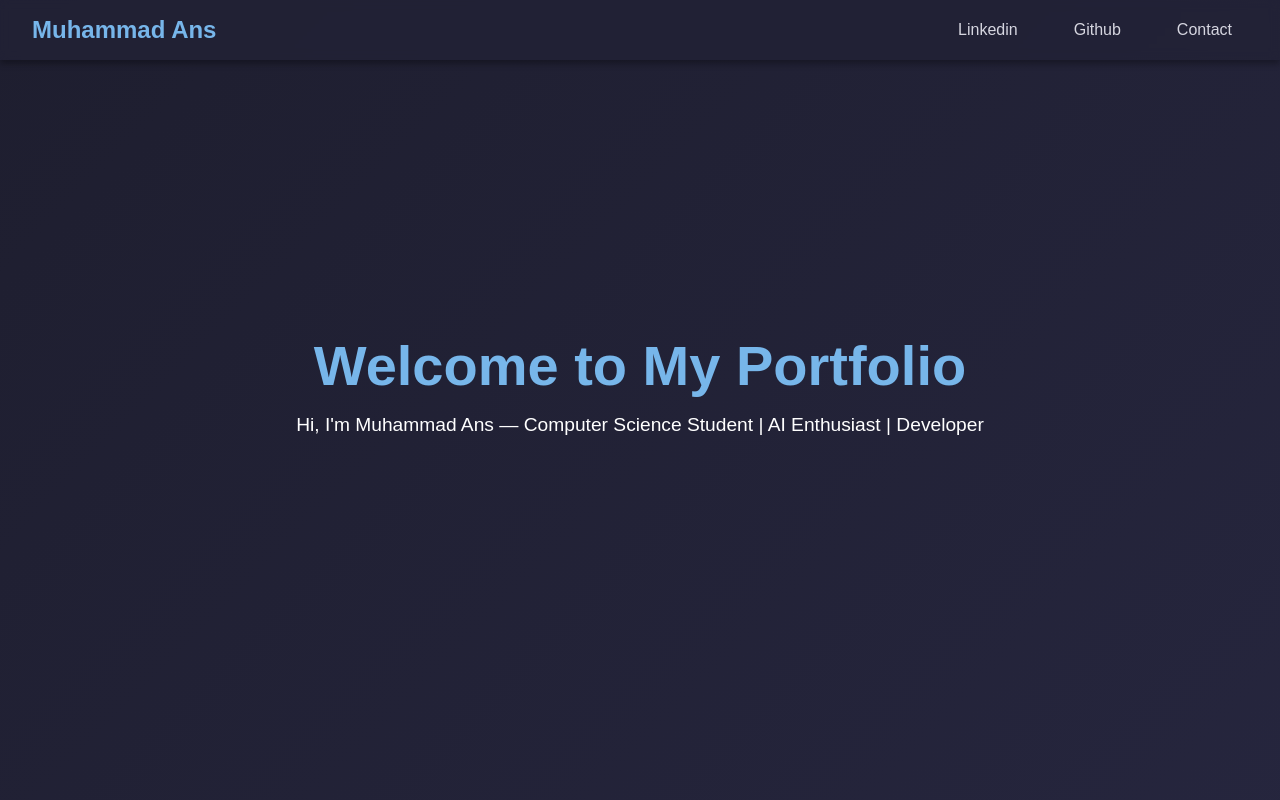
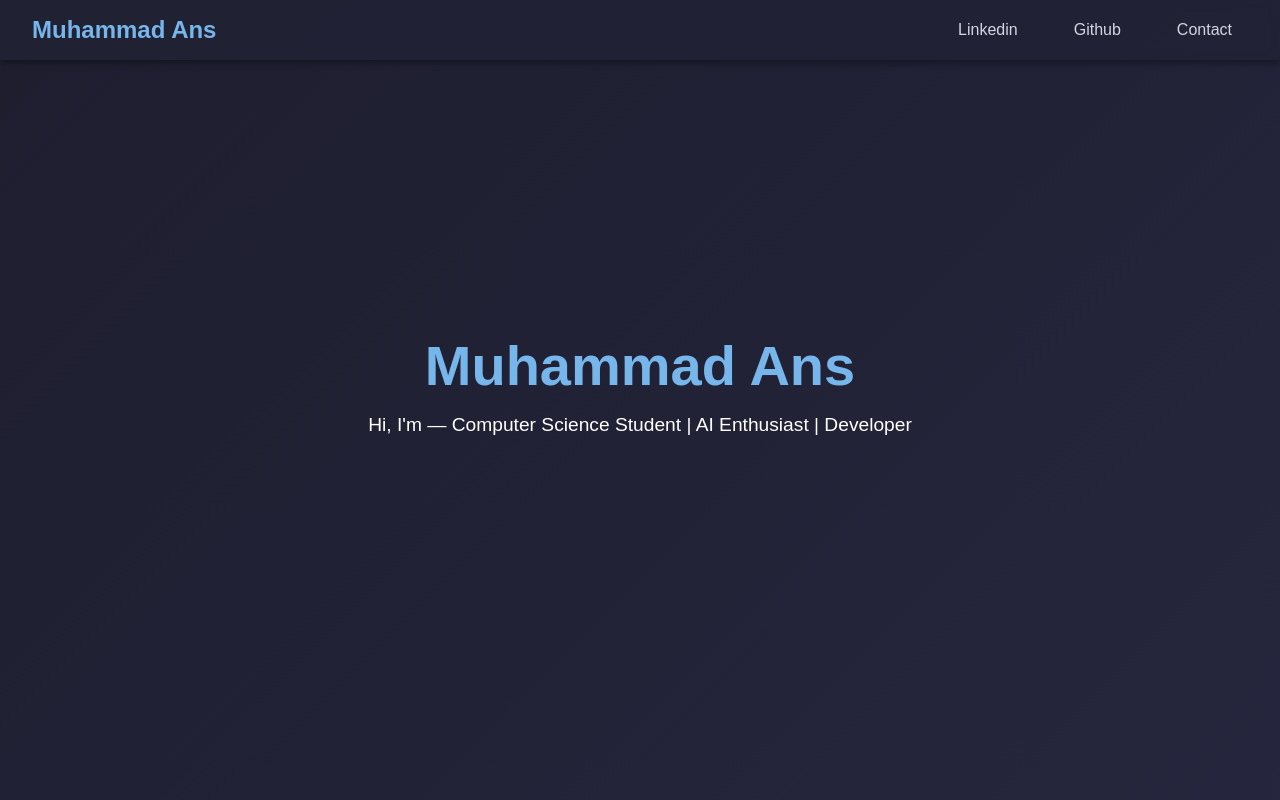
Before and after one commit to Anschoudary/anschoudary, a plain HTML site: page index.html in a window 1280 px wide. Shown: the top 800 px of the page. Drawn offline with Linux system fonts and the light colour scheme.

Commit message:
Update index.html

```diff
--- a/index.html
+++ b/index.html
@@ -24,8 +24,8 @@
     <!-- Hero Section -->
     <header class="hero">
         <div class="hero-content">
-            <h1>Welcome to My Portfolio</h1>
-            <p>Hi, I'm Muhammad Ans — Computer Science Student | AI Enthusiast | Developer</p>
+            <h1>Muhammad Ans</h1>
+            <p>Hi, I'm  — Computer Science Student | AI Enthusiast | Developer</p>
         </div>
     </header>
 
```
